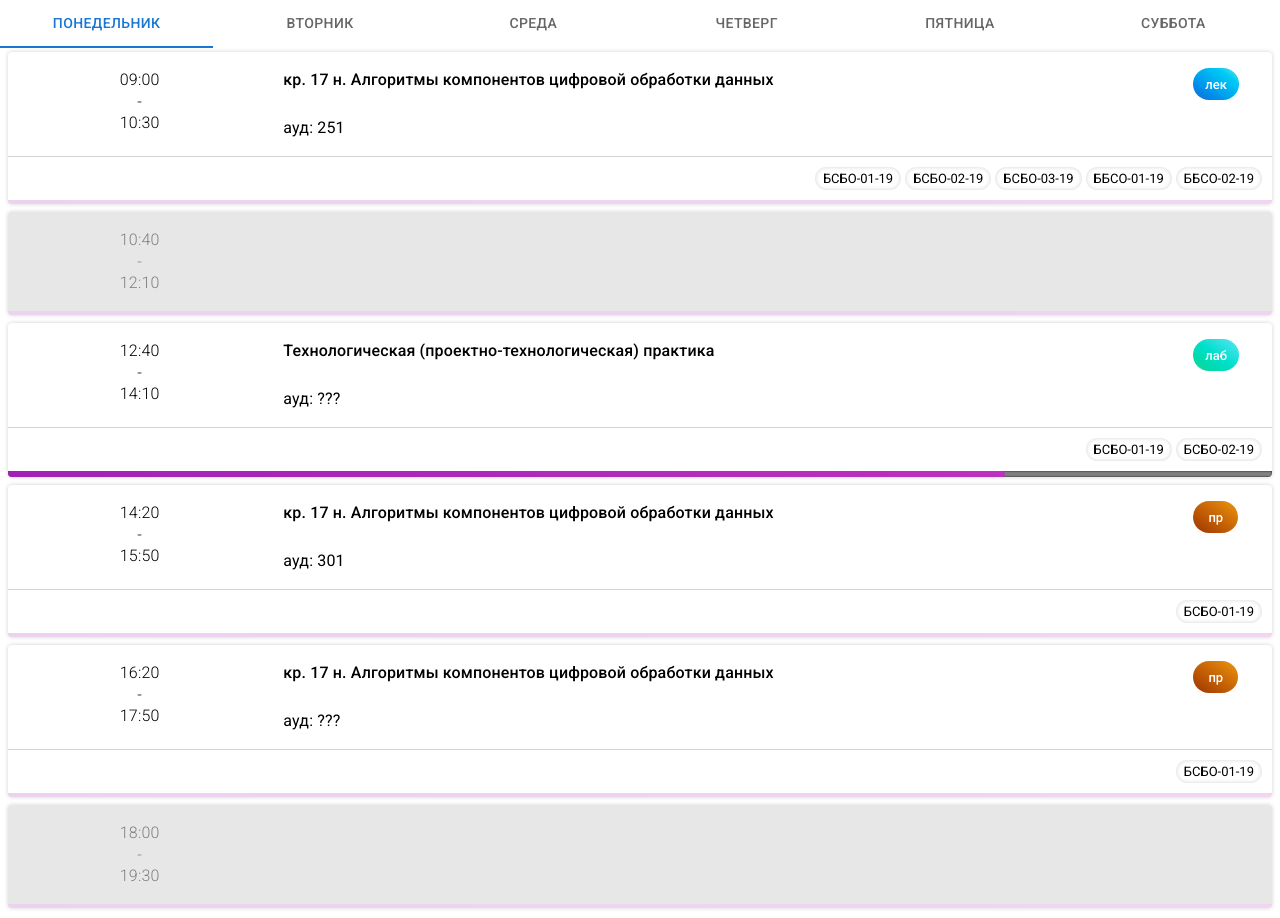
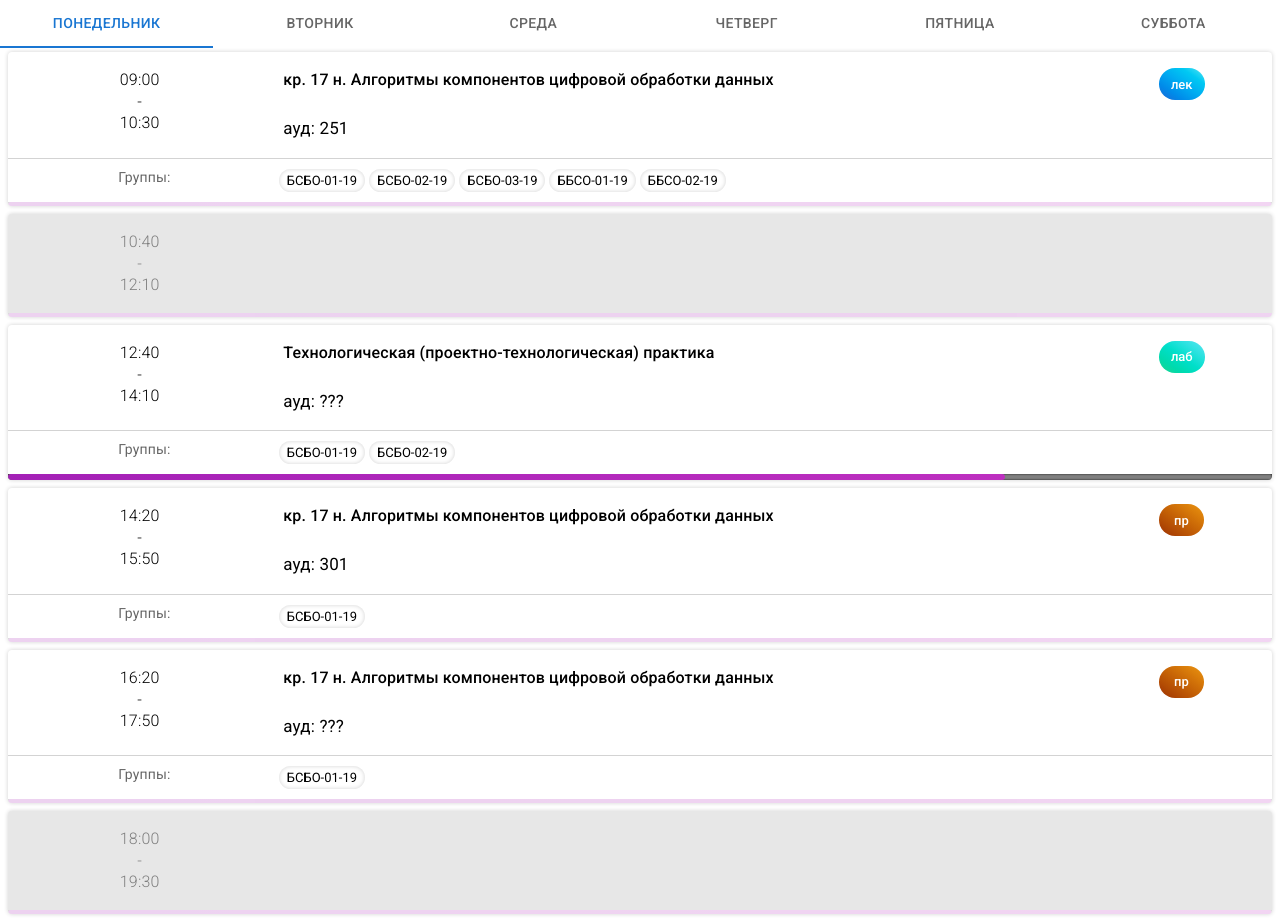
Before and after one commit to ToxicCreator/teacher-scheduler, a React (Create React App) app: page / in a window 1280 px wide. Built offline with nearby package versions, Linux system fonts and the light colour scheme; a web font is replaced by a local one.

Commit message:
fix LessonCard Chip

```diff
--- a/src/components/lesson-card/LessonCard.module.css
+++ b/src/components/lesson-card/LessonCard.module.css
@@ -14,13 +14,18 @@
   background-color: #00000030;
 }
 
+.groupsBox {
+  display: flex;
+  align-items: center;
+  /* justify-content: space-between; */
+  padding: 8px;
+  border-top: 1px solid lightgray;
+}
+
 .groups {
   display: flex;
   flex-wrap: wrap;
-  justify-content: flex-end;
-  align-items: center;
-  padding: 8px;
-  border-top: 1px solid lightgray;
+  /* justify-content: flex-start; */
 }
 
 .group {
--- a/src/components/lesson-card/LessonCard.tsx
+++ b/src/components/lesson-card/LessonCard.tsx
@@ -41,7 +41,7 @@ export default function LessonCard(props: Lesson) {
               item xs
               container
               rowSpacing={2}
-              columnSpacing={2}
+              columnSpacing={3}
               justifyContent="space-between"
             >
               <Grid item xs>
@@ -53,7 +53,7 @@ export default function LessonCard(props: Lesson) {
                   {name}
                 </Typography>
               </Grid>
-              <Grid item xs={3.5} sm={2} md={1}>
+              <Grid item xs={3.5} sm={2} md={1.5}>
                 <Chip
                   sx={{
                     minWidth: 45,
@@ -65,7 +65,7 @@ export default function LessonCard(props: Lesson) {
                 />
               </Grid>
               <Grid item xs={12}>
-                <Typography sx={{ fontSize: 16 }}>
+                <Typography sx={{ fontSize: 17 }}>
                   ауд: {place}
                 </Typography>
               </Grid>
@@ -74,6 +74,20 @@ export default function LessonCard(props: Lesson) {
         </Grid>
       </div>
       {groups && (
+        <section className={styles.groupsBox}>
+          <Grid container columnSpacing={0.5}>
+            <Grid item xs={2.5}>
+              <Typography
+                sx={{
+                  fontSize: 14,
+                  textAlign: 'center'
+                }}
+                color='text.secondary'
+              >
+                Группы:
+              </Typography>
+            </Grid>
+            <Grid item xs>
               <article className={styles.groups}>
                 {groups.map((group, i) => (
                   <span
@@ -84,6 +98,9 @@ export default function LessonCard(props: Lesson) {
                   </span>
                 ))}
               </article>
+            </Grid>
+          </Grid>
+        </section>
       )}
       <TimeRunner
         start={LESSONS_TIME[lessonNumber].startDate}
```
Lines whose indentation alone changed are shown as unchanged.
